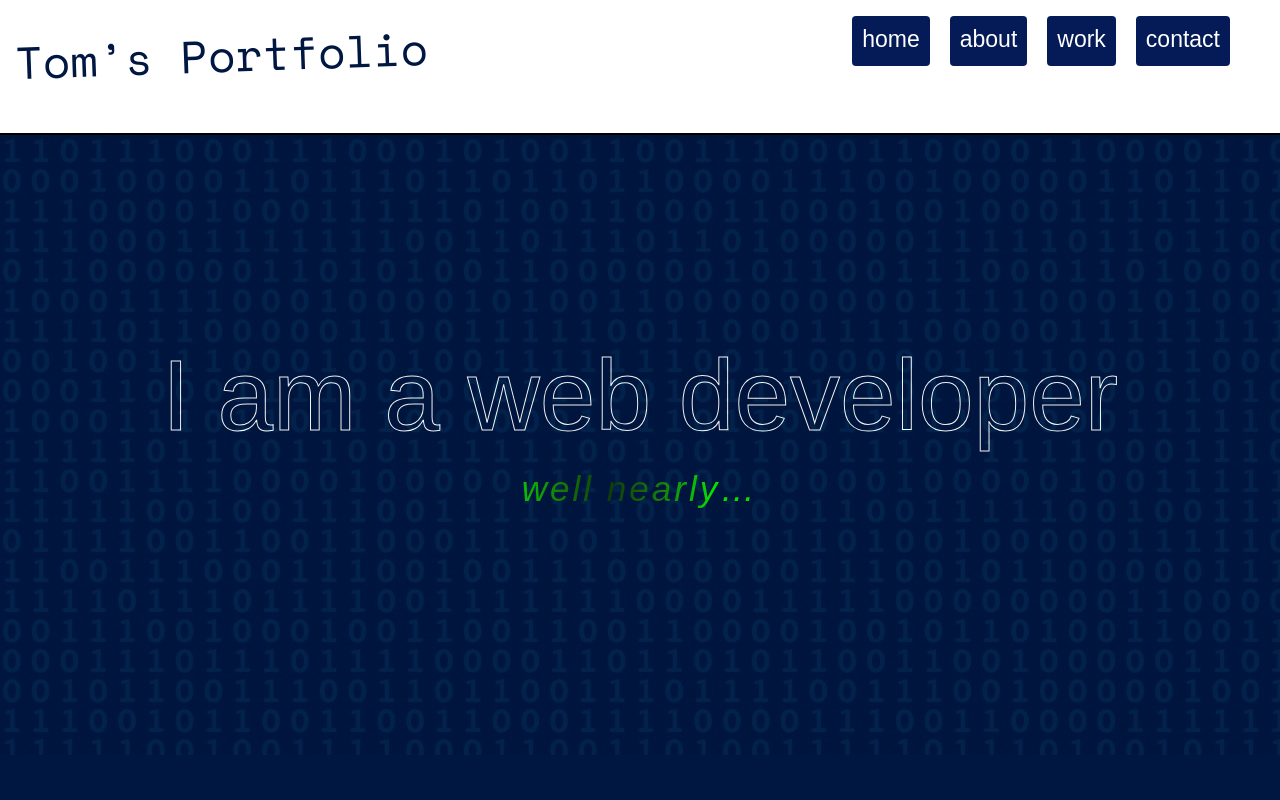
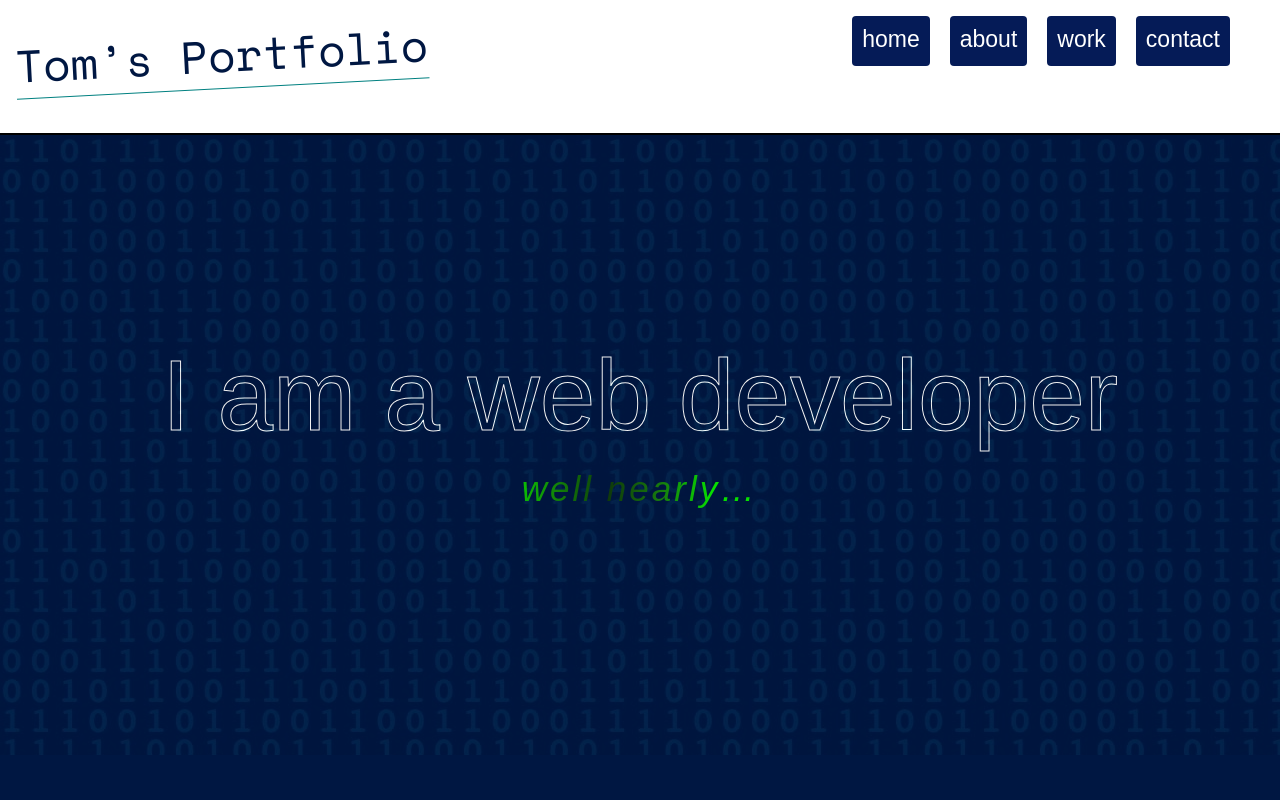
Before and after one commit to TomLiversidge3/tomliversidge3.github.io, a plain HTML site: page index.html in a window 1280 px wide. In both pictures the pointer is over the link "Tom’s Portfolio". Shown: the top 800 px of the page. Drawn offline with nearby package versions, Linux system fonts and the light colour scheme.

Commit message:
Amends / Colours / Tidying

```diff
--- a/styles.css
+++ b/styles.css
@@ -80,9 +80,8 @@ body {
     color: var(--color-1);
 }
 
-.title:hover {
-    transform: rotate(-2deg);
-    transition: 0.3s ease-in-out;
+.title:hover a {
+    border-bottom: 1px solid var(--color-2);
 }
 
 .navbar-extended li {
```
